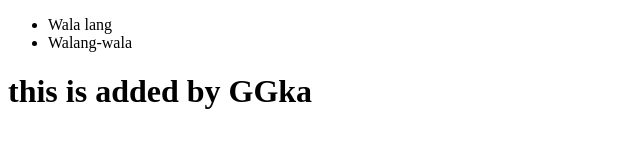
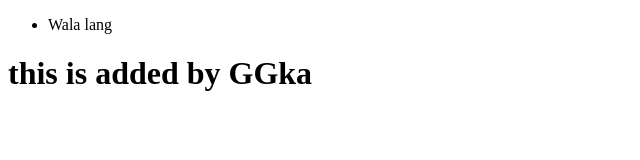
Before and after one commit to GGka/exampleRepository, a plain HTML site: page index.html in a window 1280 px wide. Shown: the whole page, without its empty margins (0-640 px from the left). Drawn offline with Linux system fonts and the light colour scheme.

Commit message:
Modified again index.html

```diff
--- a/index.html
+++ b/index.html
@@ -7,7 +7,6 @@
   <body>
     <ul>
         <li>Wala lang</li>
-        <li>Walang-wala</li>
     </ul>
     <h1>this is added by GGka</h1>
   </body>
```
